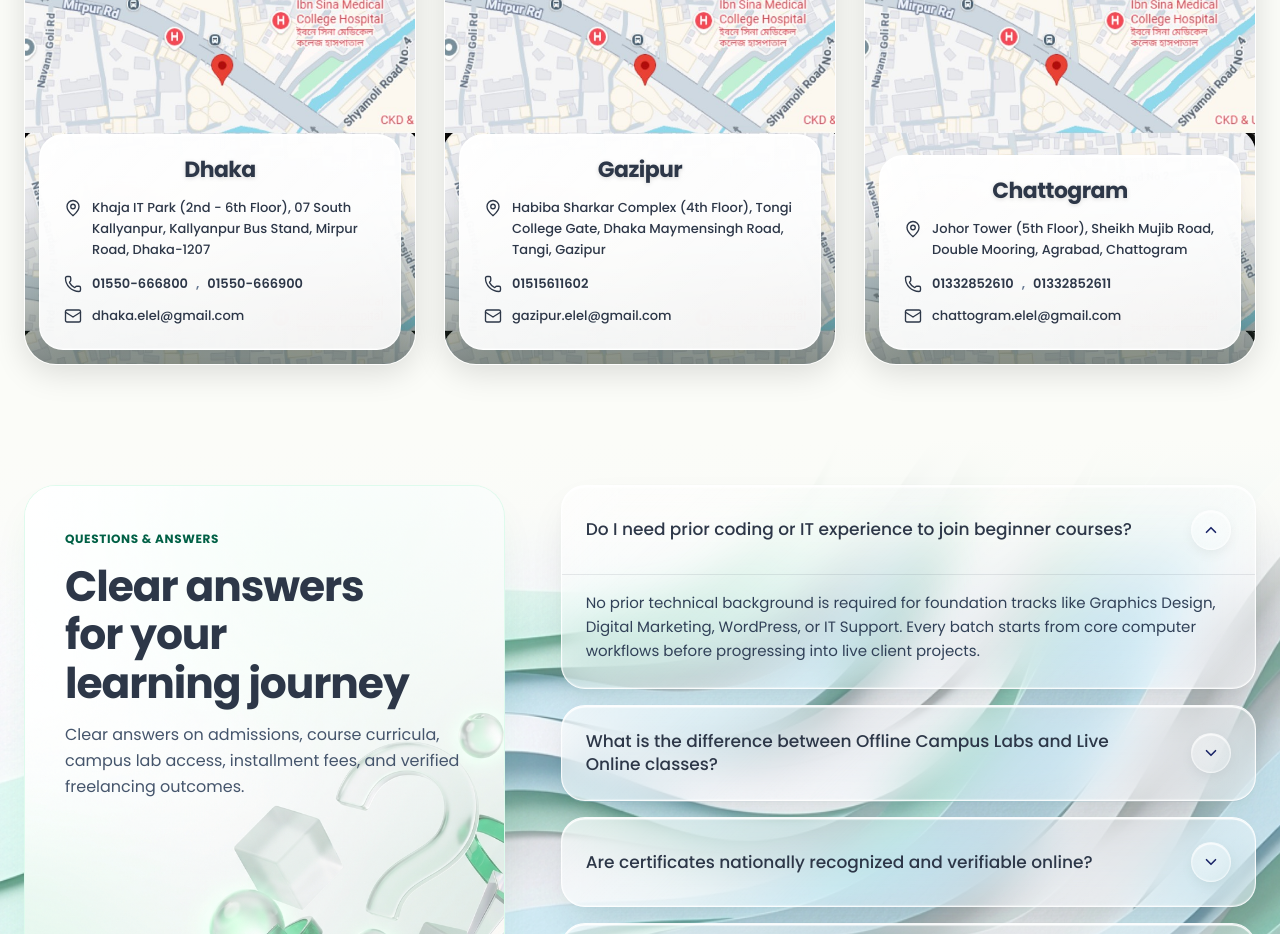
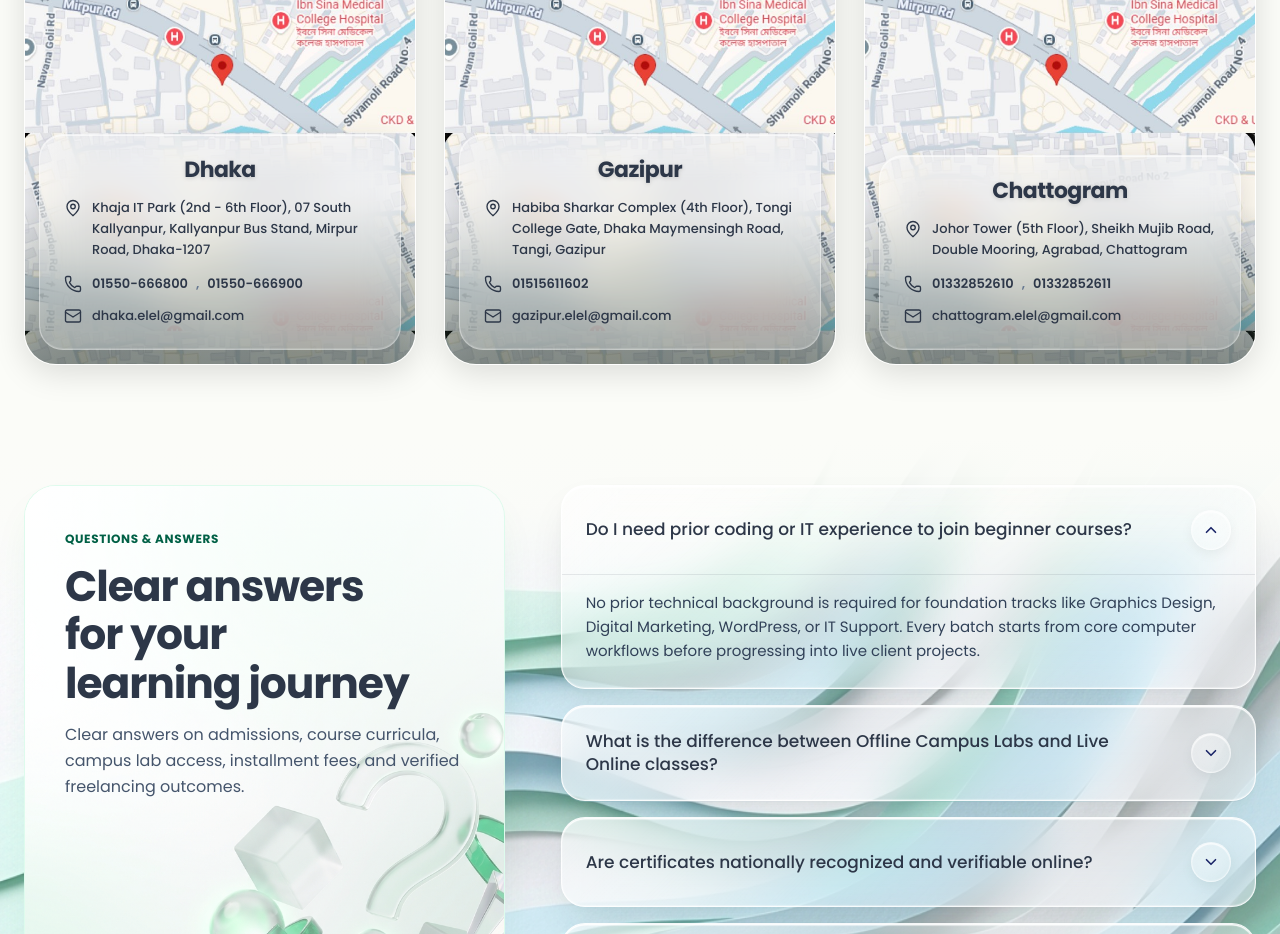
Before and after one commit to anoshione/elewebsitedesign, a React (Vite) app: page / in a window 1280 px wide. Shown: the part 9680-10614 px from the top of the page. Built offline with nearby package versions, Linux system fonts and the light colour scheme; a web font is replaced by a local one.

Commit message:
style(branches): set branch info cards to translucent frosted glass matching navbar

```diff
--- a/src/index.css
+++ b/src/index.css
@@ -532,36 +532,27 @@
   transform: translate3d(75%, 75%, 0) rotate(22deg);
 }
 
-/* Nationwide Campus Branch Card: Less Transparent Frosted Glass (matching FAQ question cards) */
+/* Nationwide Campus Branch Card: Translucent Frosted Glass (matching navbar) */
 .branch-glass-card {
-  background: linear-gradient(
-    135deg,
-    rgba(255, 255, 255, 0.94) 0%,
-    rgba(255, 255, 255, 0.88) 100%
-  );
-  -webkit-backdrop-filter: blur(28px) saturate(140%);
-  backdrop-filter: blur(28px) saturate(140%);
-  border: 1.5px solid rgba(255, 255, 255, 0.95);
+  background: rgba(255, 255, 255, 0.17);
+  -webkit-backdrop-filter: blur(19px) saturate(100%);
+  backdrop-filter: blur(19px) saturate(100%);
+  border: 1px solid rgba(255, 255, 255, 0.35);
   box-shadow:
-    0 18px 42px -10px rgba(0, 36, 16, 0.10),
-    0 4px 16px -2px rgba(0, 0, 0, 0.04),
-    inset 0 1.5px 1px 0 rgba(255, 255, 255, 1),
-    inset 0 -1px 1px 0 rgba(255, 255, 255, 0.4);
+    0 8px 32px rgba(0, 0, 0, 0.13),
+    inset 0 1px 0 rgba(255, 255, 255, 0.6),
+    inset 0 -1px 0 rgba(255, 255, 255, 0.15);
   transition: all 0.3s cubic-bezier(0.16, 1, 0.3, 1);
 }
 
 .branch-glass-card:hover,
 .group:hover .branch-glass-card {
-  background: linear-gradient(
-    135deg,
-    rgba(255, 255, 255, 0.98) 0%,
-    rgba(255, 255, 255, 0.92) 100%
-  );
-  border-color: rgba(255, 255, 255, 1);
+  background: rgba(255, 255, 255, 0.25);
+  border-color: rgba(255, 255, 255, 0.55);
   box-shadow:
-    0 24px 50px -10px rgba(0, 143, 47, 0.18),
-    0 8px 22px -4px rgba(0, 0, 0, 0.06),
-    inset 0 2px 1.5px 0 rgba(255, 255, 255, 1);
+    0 12px 36px rgba(0, 0, 0, 0.16),
+    inset 0 1.5px 0 rgba(255, 255, 255, 0.75),
+    inset 0 -1px 0 rgba(255, 255, 255, 0.2);
 }
 
 .glass-btn {
```
